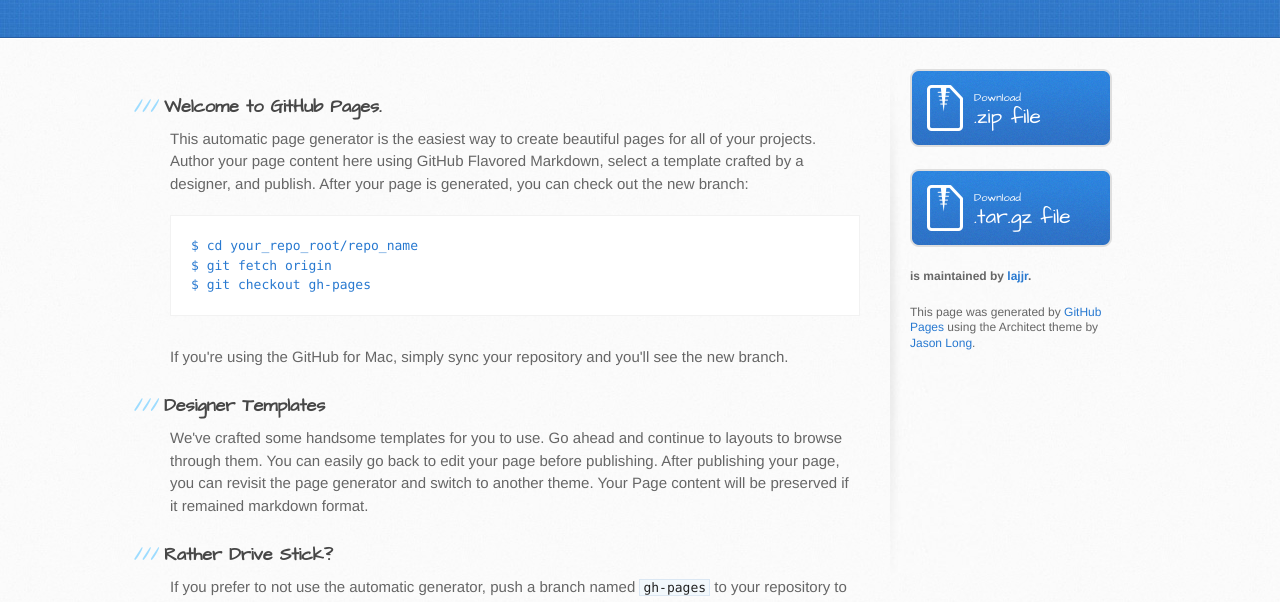
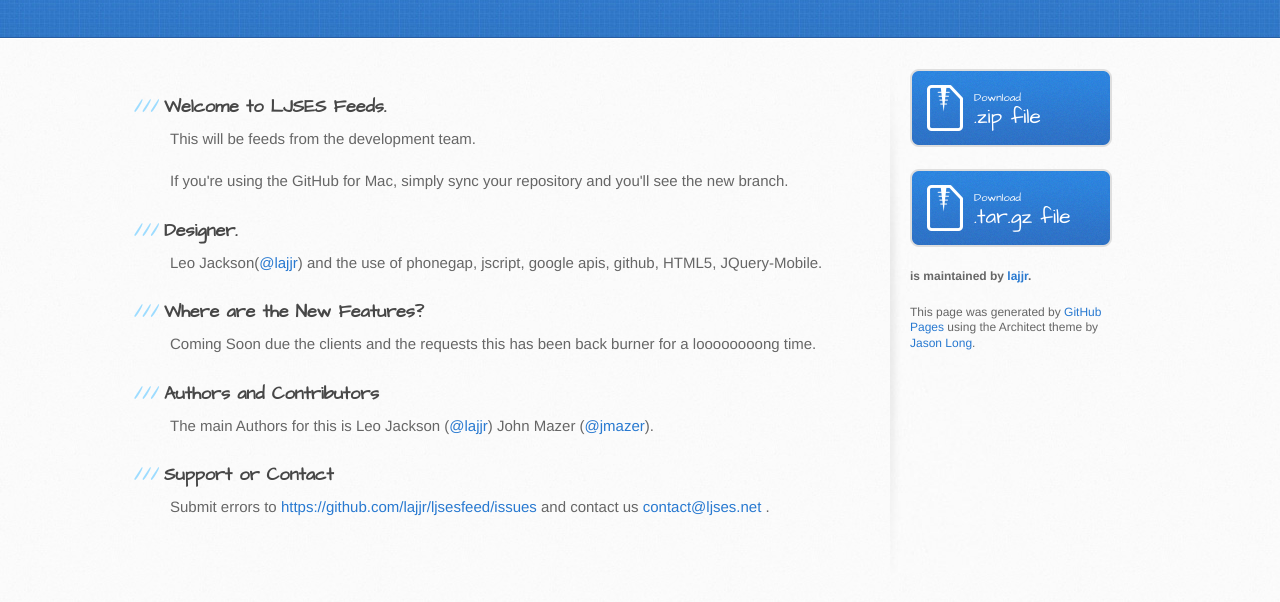
Before and after one commit to lajjr/ljsesfeed, a plain HTML site: page index.html in a window 1280 px wide. Shown: the part 197-799 px from the top of the page. Drawn offline with Linux system fonts and the light colour scheme.

```diff
--- a/index.html
+++ b/index.html
@@ -28,32 +28,27 @@
     <div id="content-wrapper">
       <div class="inner clearfix">
         <section id="main-content">
-          <h3>Welcome to GitHub Pages.</h3>
+          <h3>Welcome to LJSES Feeds.</h3>
 
-<p>This automatic page generator is the easiest way to create beautiful pages for all of your projects. Author your page content here using GitHub Flavored Markdown, select a template crafted by a designer, and publish. After your page is generated, you can check out the new branch:</p>
-
-<pre><code>$ cd your_repo_root/repo_name
-$ git fetch origin
-$ git checkout gh-pages
-</code></pre>
+<p>This will be feeds from the development team.</p>
 
 <p>If you're using the GitHub for Mac, simply sync your repository and you'll see the new branch.</p>
 
-<h3>Designer Templates</h3>
+<h3>Designer.</h3>
 
-<p>We've crafted some handsome templates for you to use. Go ahead and continue to layouts to browse through them. You can easily go back to edit your page before publishing. After publishing your page, you can revisit the page generator and switch to another theme. Your Page content will be preserved if it remained markdown format.</p>
+<p>Leo Jackson(<a href="https://github.com/lajjr" class="user-mention">@lajjr</a>) and the use of phonegap, jscript, google apis, github, HTML5, JQuery-Mobile.</p>
 
-<h3>Rather Drive Stick?</h3>
+<h3>Where are the New Features?</h3>
 
-<p>If you prefer to not use the automatic generator, push a branch named <code>gh-pages</code> to your repository to create a page manually. In addition to supporting regular HTML content, GitHub Pages support Jekyll, a simple, blog aware static site generator written by our own Tom Preston-Werner. Jekyll makes it easy to create site-wide headers and footers without having to copy them across every page. It also offers intelligent blog support and other advanced templating features.</p>
+<p>Coming Soon due the clients and the requests this has been back burner for a loooooooong time.</p>
 
 <h3>Authors and Contributors</h3>
 
-<p>You can <a href="https://github.com/blog/821" class="user-mention">@mention</a> a GitHub username to generate a link to their profile. The resulting <code>&lt;a&gt;</code> element will link to the contributor's GitHub Profile. For example: In 2007, Chris Wanstrath (<a href="https://github.com/defunkt" class="user-mention">@defunkt</a>), PJ Hyett (<a href="https://github.com/pjhyett" class="user-mention">@pjhyett</a>), and Tom Preston-Werner (<a href="https://github.com/mojombo" class="user-mention">@mojombo</a>) founded GitHub.</p>
+<p>The main Authors for this is Leo Jackson (<a href="https://github.com/lajjr" class="user-mention">@lajjr</a>) John Mazer (<a href="https://github.com/jmazer" class="user-mention">@jmazer</a>).</p>
 
 <h3>Support or Contact</h3>
 
-<p>Having trouble with Pages? Check out the documentation at <a href="http://help.github.com/pages">http://help.github.com/pages</a> or contact <a href="mailto:support@github.com">support@github.com</a> and we’ll help you sort it out.</p>
+<p>Submit errors to <a href="https://github.com/lajjr/ljsesfeed/issues">https://github.com/lajjr/ljsesfeed/issues</a> and contact us <a href="mailto:contact@ljses.net">contact@ljses.net</a> .</p>
         </section>
 
         <aside id="sidebar">
@@ -73,16 +68,6 @@ $ git checkout gh-pages
       </div>
     </div>
 
-            <script type="text/javascript">
-            var gaJsHost = (("https:" == document.location.protocol) ? "https://ssl." : "http://www.");
-            document.write(unescape("%3Cscript src='" + gaJsHost + "google-analytics.com/ga.js' type='text/javascript'%3E%3C/script%3E"));
-          </script>
-          <script type="text/javascript">
-            try {
-              var pageTracker = _gat._getTracker("123456789");
-            pageTracker._trackPageview();
-            } catch(err) {}
-          </script>
 
   </body>
 </html>
```
Also changed, not shown: params.json (+1 -1 lines).
